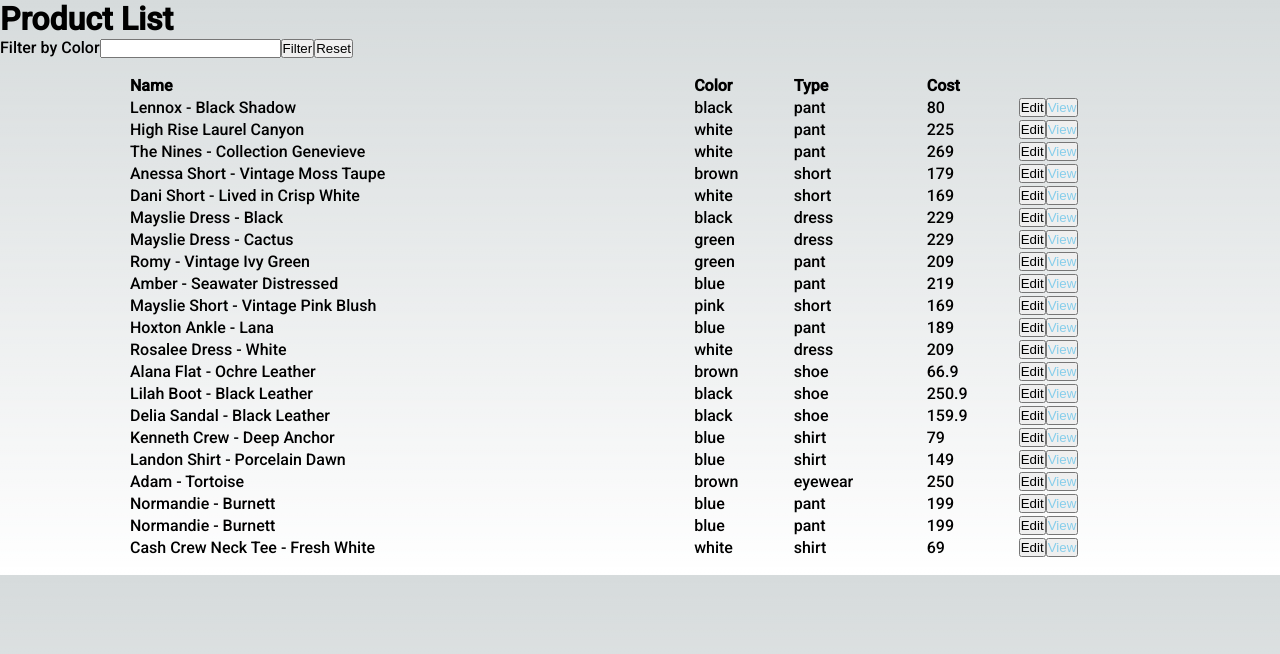
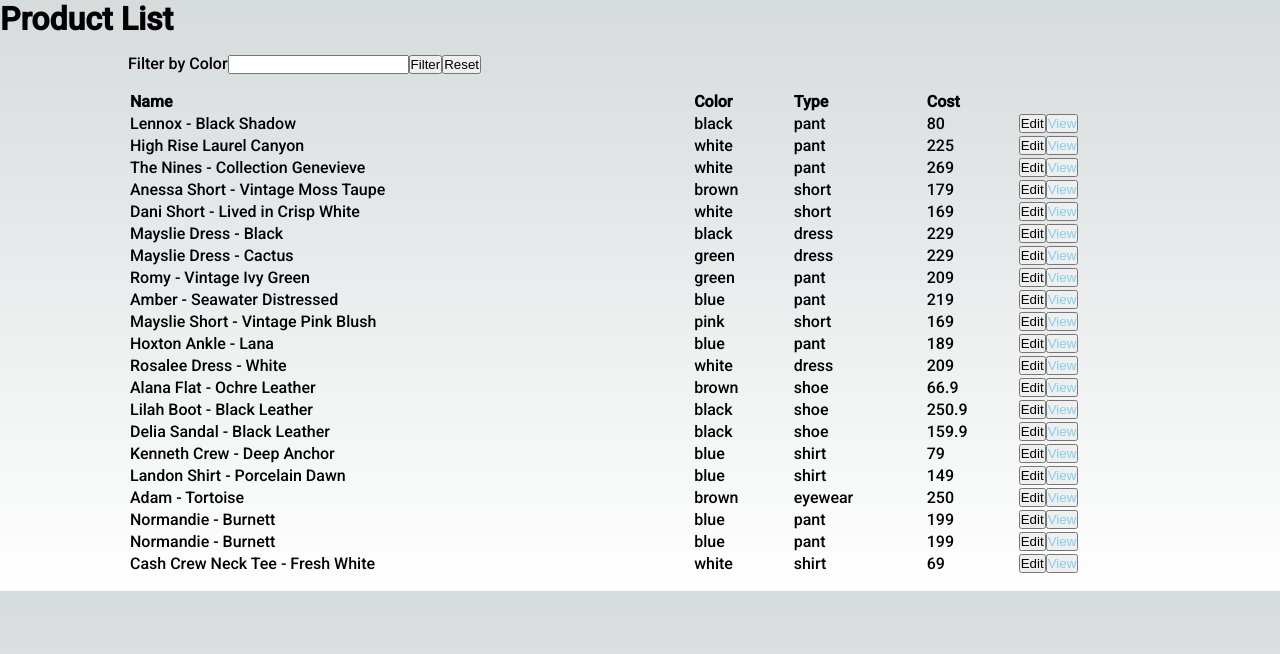
Before and after one commit to mgreci/paige-challenge, a Next.js app: page /product-list in a window 1280 px wide. Shown: the top 654 px of the page. Built offline with nearby package versions, Linux system fonts and the light colour scheme.

Commit message:
adjust ui of product list

```diff
--- a/src/app/product-list/page.module.css
+++ b/src/app/product-list/page.module.css
@@ -1,5 +1,14 @@
-.table {
+.tableWrapper {
 	width: 80%;
 	margin: 1rem auto;
+}
+
+.filterSection {
+	text-align: left;
+	margin-bottom: 1rem;
+}
+
+.table {
+	width: 100%;
 	text-align: left;
 }
--- a/src/app/product-list/page.tsx
+++ b/src/app/product-list/page.tsx
@@ -26,6 +26,7 @@ export default function ProductList({ }) {
 	return (
 		<>
 			<h1>Product List</h1>
+			<div className={classes.tableWrapper}>
 				<div className={classes.filterSection}>
 					<label htmlFor="colorFilter">Filter by Color</label>
 					<input id="colorFilter" type="text" value={filterByColor} onChange={event => setFilterByColor(event.target.value)} />
@@ -57,6 +58,7 @@ export default function ProductList({ }) {
 						))}
 					</tbody>
 				</table>
+			</div>
 		</>
 	)
 };
```
Lines whose indentation alone changed are shown as unchanged.
